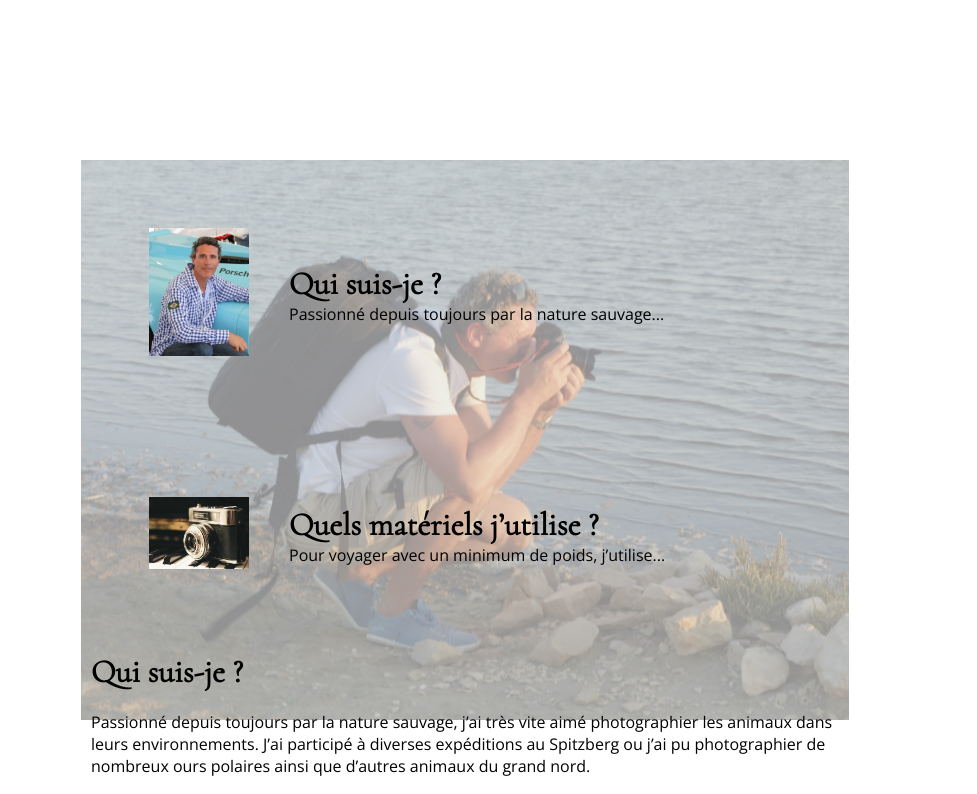
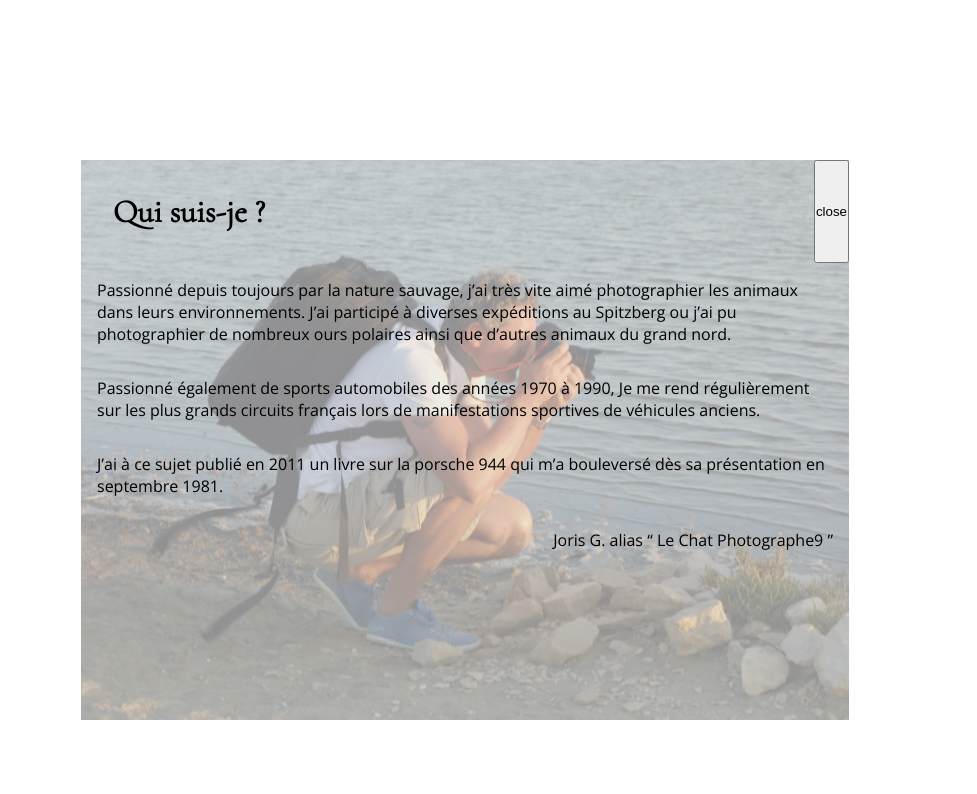
Before and after one commit to Coducteur/leChatPhotographe9, a plain HTML site: page presentation.html in a window 1280 px wide. Both pictures are taken after a click on the picture 502 px from the left and 291 px from the top of the page. Shown: the top 794 px of the page, 303-1280 px from the left. Drawn offline with nearby package versions, Linux system fonts and the light colour scheme; a web font is replaced by a local one.

Commit message:
adding button presentation html

```diff
--- a/media/src/script.js
+++ b/media/src/script.js
@@ -2,18 +2,23 @@
 
 /* display div with texts when click on first img or second img */
 const whoIAm = document.querySelector("#who-i-am");
-const onMouseOver = document.querySelector('.on-mouseOver')
-const matos = document.querySelector('#matos')
-const onMouseOver2 = document.querySelector('.on-mouseOver2')
-
+const onMouseOver = document.querySelector(".on-mouseOver");
+const matos = document.querySelector("#matos");
+const onMouseOver2 = document.querySelector(".on-mouseOver2");
+const gridContainerMainArticle1 = document.querySelector(
+  ".gridContainer-mainArticle1"
+);
+const gridContainerMainArticle2 = document.querySelector(
+  ".gridContainer-mainArticle2"
+);
 whoIAm.addEventListener("click", function () {
-    /*display div*/
-    onMouseOver.classList.toggle("visible");
-    /* erasing right content */
-
-
+  /*display div*/
+  onMouseOver.classList.toggle("visible");
+  /* erasing right content */
+  gridContainerMainArticle1.remove();
+  gridContainerMainArticle2.remove();
 });
 matos.addEventListener("click", function () {
-    onMouseOver2.classList.toggle("visible");
+  onMouseOver2.classList.toggle("visible");
 });
 /* end of display div when click on first img or second img */
--- a/presentation.html
+++ b/presentation.html
@@ -35,7 +35,11 @@
         <article class="gridContainer-mainArticle1">
           <div class="flex-containerPrez">
             <div>
-              <img id="who-i-am" src="./media/img_mini/Joris.jpg" alt="Photo de Joris G" />
+              <img
+                id="who-i-am"
+                src="./media/img_mini/Joris.jpg"
+                alt="Photo de Joris G"
+              />
             </div>
             <div>
               <h2 id="test">Qui suis-je ?</h2>
@@ -46,7 +50,8 @@
         <article class="gridContainer-mainArticle2">
           <div class="flex-containerPrez">
             <div>
-              <img id="matos"
+              <img
+                id="matos"
                 src="./media/img_mini/app-photo.jpg"
                 alt="Photo d'un vieil appareil photo'"
               />
@@ -59,16 +64,46 @@
         </article>
         <div class="gridContainer-Prez">
           <div class="on-mouseOver">
-            <h2>Qui suis-je ?</h2>
-            <p>Passionné depuis toujours par la nature sauvage, j’ai très vite aimé photographier les animaux dans leurs environnements.
-              J’ai participé à diverses expéditions au Spitzberg ou j’ai pu photographier de nombreux ours polaires ainsi que d’autres animaux du grand nord.</p>
-            <p>Passionné également de sports automobiles des années 1970 à 1990, Je me rend régulièrement sur les plus grands circuits français lors de manifestations sportives de véhicules anciens.</p>
-            <p>J’ai à ce sujet publié en 2011 un livre sur la porsche 944 qui m’a bouleversé dès sa présentation en septembre 1981.</p>
-            <p>Joris G. alias “ Le Chat Photographe9 ”</p>
+            <div class="h2-titlePrez">
+              <h2>Qui suis-je ?</h2>
+              <button class="close-div">close</button>
+            </div>
+            <p>
+              Passionné depuis toujours par la nature sauvage, j’ai très vite
+              aimé photographier les animaux dans leurs environnements. J’ai
+              participé à diverses expéditions au Spitzberg ou j’ai pu
+              photographier de nombreux ours polaires ainsi que d’autres animaux
+              du grand nord.
+            </p>
+            <p>
+              Passionné également de sports automobiles des années 1970 à 1990,
+              Je me rend régulièrement sur les plus grands circuits français
+              lors de manifestations sportives de véhicules anciens.
+            </p>
+            <p>
+              J’ai à ce sujet publié en 2011 un livre sur la porsche 944 qui m’a
+              bouleversé dès sa présentation en septembre 1981.
+            </p>
+            <p class="align-right">Joris G. alias “ Le Chat Photographe9 ”</p>
           </div>
           <div class="on-mouseOver2">
             <h2>Quels matériels j’utilise ?</h2>
-            <p>Pour voyager avec un minimum de poids, j’utilise uniquement 3 objectifs photos, 2 boitiers, et un sac à dos capable d’emporter avec cela, mes filtres polarisants. <p>Pourquoi 2 boitiers:</p> <p>Les boitiers numériques modernes récupèrent énormément de poussières si on les ouvre trop souvent. Sur le terrain, il est important de changer le moins possible d’objectif. Je fixe mon objectif grand angle sur mon boitier Canon 5DS au format 24x36 et je place en fonction des photographies animalières que j’ai choisies de faire, soit mon télé-objectif Canon 400mm, soit mon télé-objectif 70-200mm sur mon boitier Canon 7D mark II, un boitier adapté à la photographie sportive.</p>
+            <p>
+              Pour voyager avec un minimum de poids, j’utilise uniquement 3
+              objectifs photos, 2 boitiers, et un sac à dos capable d’emporter
+              avec cela, mes filtres polarisants.
+            </p>
+            <p>Pourquoi 2 boitiers:</p>
+            <p>
+              Les boitiers numériques modernes récupèrent énormément de
+              poussières si on les ouvre trop souvent. Sur le terrain, il est
+              important de changer le moins possible d’objectif. Je fixe mon
+              objectif grand angle sur mon boitier Canon 5DS au format 24x36 et
+              je place en fonction des photographies animalières que j’ai
+              choisies de faire, soit mon télé-objectif Canon 400mm, soit mon
+              télé-objectif 70-200mm sur mon boitier Canon 7D mark II, un
+              boitier adapté à la photographie sportive.
+            </p>
           </div>
         </div>
       </main>
--- a/style2.css
+++ b/style2.css
@@ -148,7 +148,7 @@ div.imgBackground {
 
 }
 
-#joris1{
+#joris1 {
     width: 60vh;
 }
 
@@ -178,10 +178,12 @@ div.imgBackground {
     grid-column-gap: 5px;
     grid-row-gap: 5px;
 }
-.grid--galleries img{
+
+.grid--galleries img {
     width: 100%;
     height: auto;
 }
+
 .grid-photo1 {
     grid-area: 1 / 1 / 3 / 3;
 }
@@ -254,20 +256,26 @@ div.imgBackground {
 .on-mouseOver,
 .on-mouseOver2 {
     display: none;
+}
 
-
+.h2-titlePrez {
+    display: flex;
+    justify-content: space-between;
 }
 
 .visible {
+    grid-area: 3/4/10/10;
     display: flex;
     flex-direction: column;
-
-    grid-area: 3/4/10/10.
 }
 
 .visible h2,
 .visible p {
-    margin: 10px;
+    padding: 1em;
+}
+
+.align-right {
+    text-align: right;
 }
 
 /*=============end of presentation page=====================*/
```
